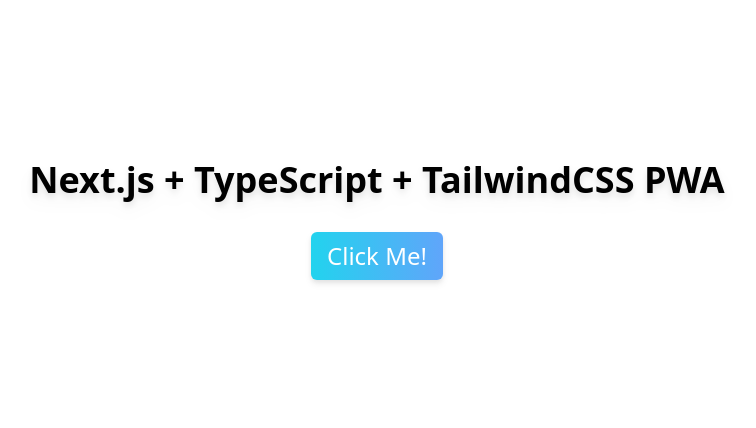
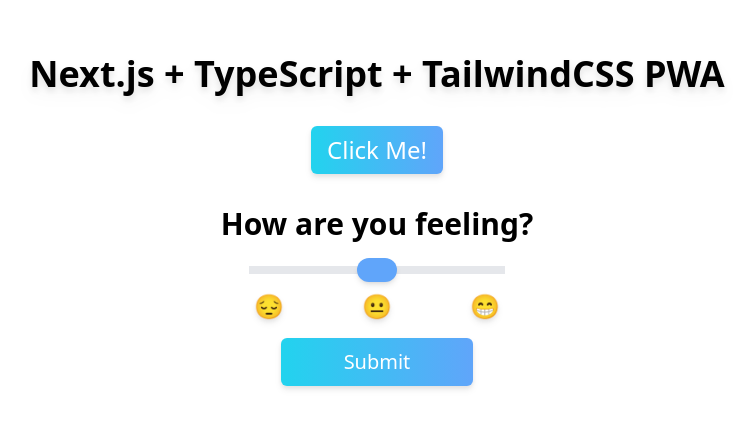
Before and after one commit to kphan32/vibes, a Next.js app: page / in a window 1280 px wide. Shown: the part 180-608 px from the top of the page, without its empty margins (263-1019 px from the left). Built offline with nearby package versions, Linux system fonts and the light colour scheme.

Commit message:
Begin work on EntryForm with MoodSlider

```diff
--- /dev/null
+++ b/src/components/EntryForm.tsx
@@ -0,0 +1,63 @@
+import { Field, Form, Formik } from "formik";
+
+const MoodSlider = () => {
+  return (
+    <div className="flex flex-col justify-center items-center w-full">
+      <label
+        htmlFor="moodScore"
+        className="text-3xl font-bold pb-2 drop-shadow-md««"
+      >
+        How are you feeling?
+      </label>
+      <Field
+        id="moodScore"
+        className="w-60 mood-score-slider"
+        type="range"
+        name="moodScore"
+        min={0}
+        max={10}
+      />
+      <div className="w-64 flex flex-row justify-between select-none">
+        <p className="w-10 text-center text-2xl drop-shadow-md">😔</p>
+        <p className="w-10 text-center text-2xl drop-shadow-md">😐</p>
+        <p className="w-10 text-center text-2xl drop-shadow-md">😁</p>
+      </div>
+    </div>
+  );
+};
+
+const Submit = () => {
+  return (
+    <button
+      className="bg-gradient-to-r from-cyan-400 to-blue-400 text-white w-48 h-12 rounded-md text-xl drop-shadow-md hover:drop-shadow-lg transition-all"
+      type="submit"
+    >
+      Submit
+    </button>
+  );
+};
+
+const EntryForm = () => {
+  return (
+    <div className="flex justify-center w-full">
+      <Formik
+        initialValues={{
+          timestamp: Date.now(),
+          moodScore: 5.0,
+          description: null,
+        }}
+        validate={() => []}
+        onSubmit={(values, data) => {
+          console.info("Submitted", values);
+        }}
+      >
+        <Form className="w-full flex flex-col justify-center items-center space-y-4">
+          <MoodSlider />
+          <Submit />
+        </Form>
+      </Formik>
+    </div>
+  );
+};
+
+export default EntryForm;
--- a/src/pages/_app.tsx
+++ b/src/pages/_app.tsx
@@ -1,5 +1,7 @@
+import type { AppProps } from "next/app";
+
 import "../styles/globals.css";
-import type { AppProps } from "next/app";
+import "../styles/form.css";
 
 function MyApp({ Component, pageProps }: AppProps) {
   return <Component {...pageProps} />;
--- a/src/screens/Home/index.tsx
+++ b/src/screens/Home/index.tsx
@@ -1,5 +1,6 @@
 import type { NextPage } from "next";
 import { useEffect } from "react";
+import EntryForm from "../../components/EntryForm";
 
 const Home: NextPage = () => {
   const sendNotification = () => {
@@ -26,6 +27,7 @@
       >
         Click Me!
       </button>
+      <EntryForm />
     </div>
   );
 };
--- /dev/null
+++ b/src/styles/form.css
@@ -0,0 +1,11 @@
+.mood-score-slider {
+  -webkit-appearance: none; /* Override default CSS styles */
+
+  @apply w-64 h-2 m-4 bg-gray-200;
+}
+
+.mood-score-slider::-webkit-slider-thumb {
+  -webkit-appearance: none; /* Override default look */
+
+  @apply rounded-full w-10 h-6 bg-blue-400 shadow-md cursor-pointer;
+}
```
